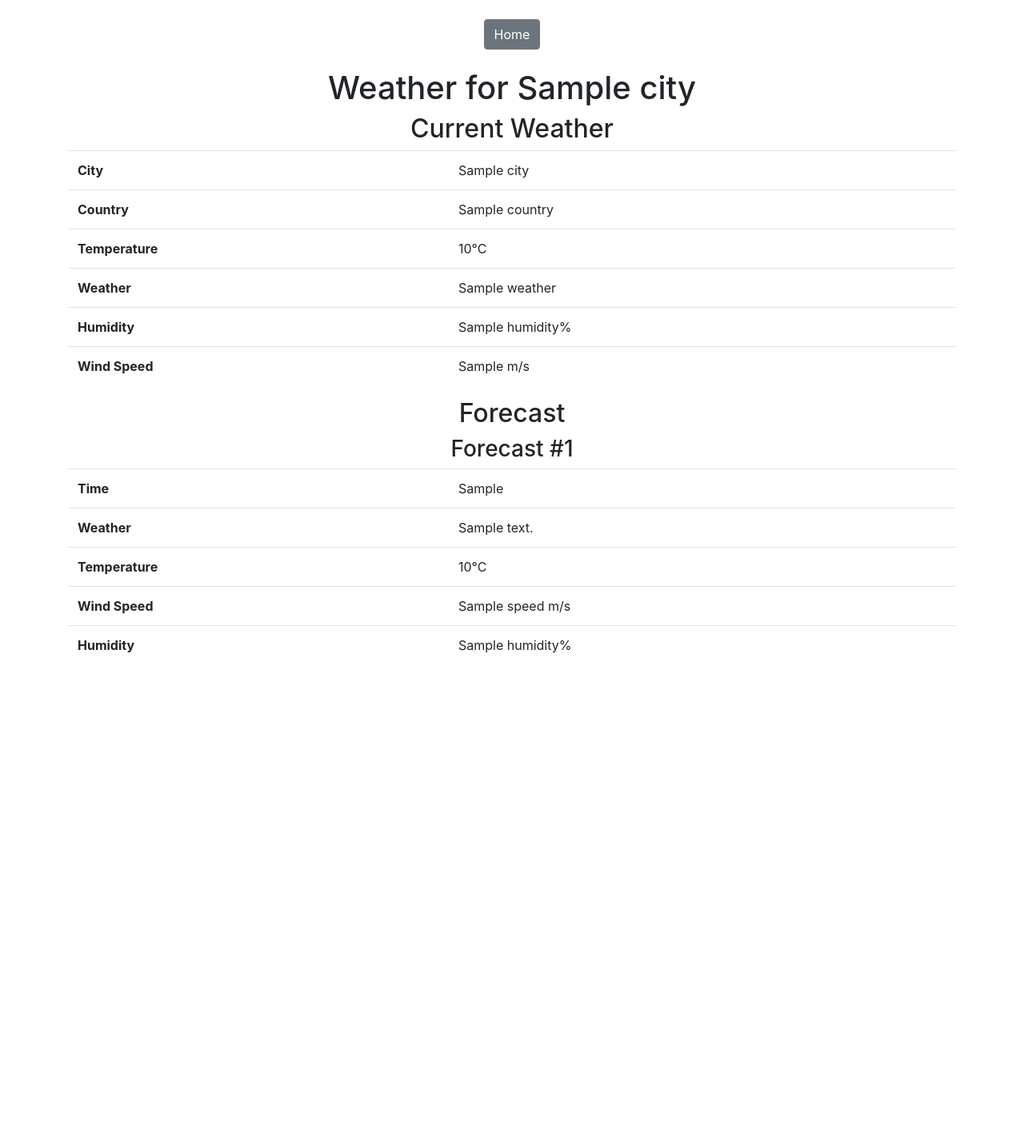
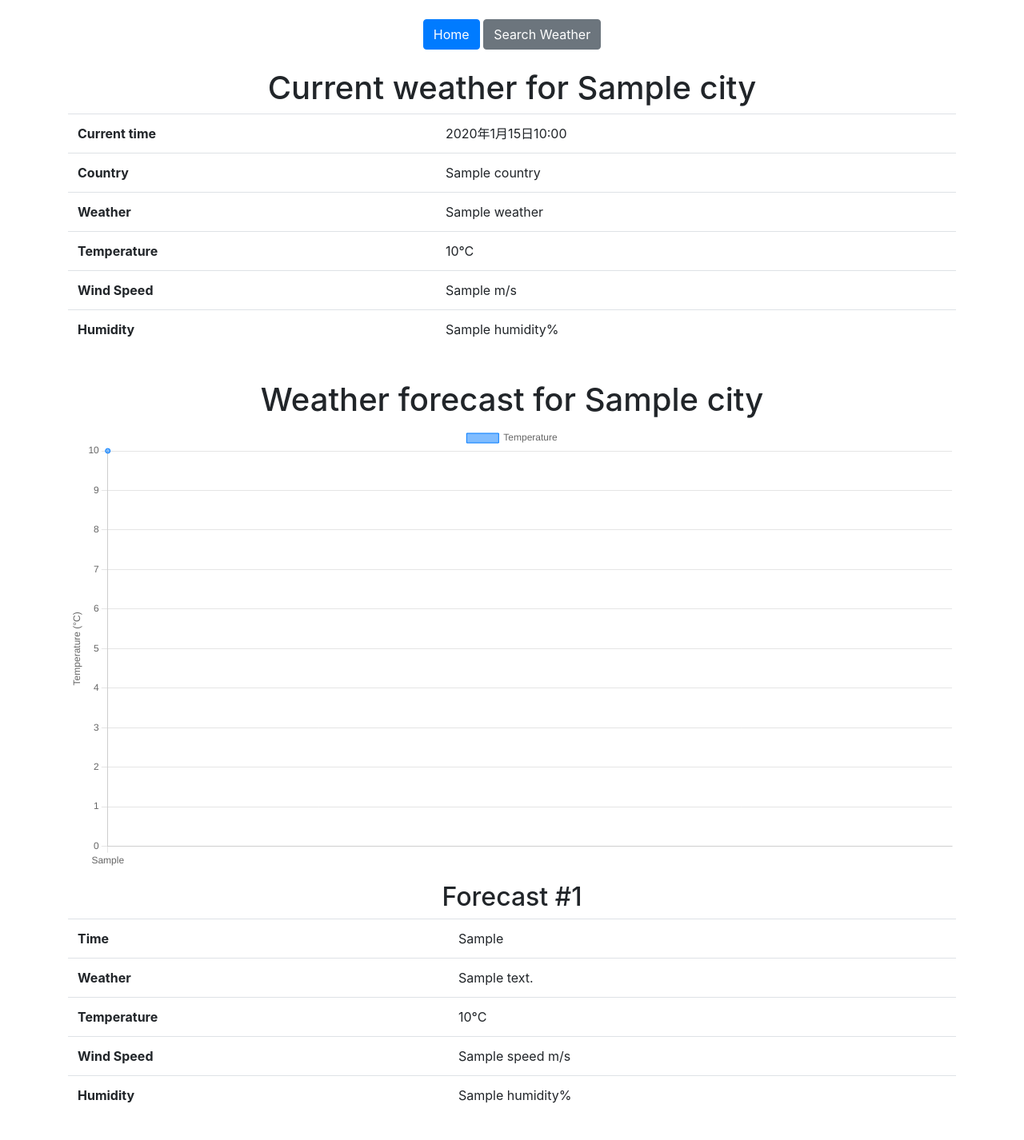
Before and after one commit to Anpo13211/script2023_demo, a Django app: template simpleApp/templates/search.html in a window 1280 px wide. Shown: the whole page at 80% size. Before the commit the page ends 817 px from the top, so only its background shows below. Run offline with Django 4.2, Linux system fonts and the light colour scheme; the template is opened without the code that fills it: most values are stand-ins (such as "Sample title", 1, 10 or a date in 2020); some libraries are stand-ins or nearby versions.

Commit message:
Add graph to the website.

```diff
--- a/simpleApp/templates/search.html
+++ b/simpleApp/templates/search.html
@@ -2,56 +2,60 @@
 <html>
 <head>
     <title>Weather Search Results</title>
-    <link href="https://stackpath.bootstrapcdn.com/bootstrap/4.3.1/css/bootstrap.min.css" rel="stylesheet">
+    <link rel="stylesheet" href="https://stackpath.bootstrapcdn.com/bootstrap/4.3.1/css/bootstrap.min.css">
+    <script src="https://cdn.jsdelivr.net/npm/chart.js"></script>
 </head>
 <body>
     <div class="container">
         <div class="row mt-4">
             <div class="col text-center">
-                <button onclick="location.href='{% url 'home' %}'" class="btn btn-secondary">Home</button>
+                <button onclick="location.href='{% url 'home' %}'" class="btn btn-primary">Home</button>
+                <a href="/weather_form/" class="btn btn-secondary">Search Weather</a>
             </div>
         </div>
 
         <div class="row mt-4">
             <div class="col">
-                <h1 class="text-center">Weather for {{ current.city }}</h1>
-                {% if current %}
-                    <h2 class="text-center">Current Weather</h2>
+                <h1 class="text-center">Current weather for {{ current.city }}</h1>
                 <table class="table">
                     <tbody>
                         <tr>
-                                <th scope="row">City</th>
-                                <td>{{ current.city }}</td>
+                            <th scope="row">Current time</th>
+                            <td>{{ current_time }}</td>
                         </tr>
                         <tr>
                             <th scope="row">Country</th>
                             <td>{{ current.country }}</td>
                         </tr>
                         <tr>
+                            <th scope="row">Weather</th>
+                            <td>{{ current.weather }}</td>
+                        </tr>
+                        <tr>
                             <th scope="row">Temperature</th>
                             <td>{{ current.temperature }}°C</td>
                         </tr>
                         <tr>
-                                <th scope="row">Weather</th>
-                                <td>{{ current.weather }}</td>
+                            <th scope="row">Wind Speed</th>
+                            <td>{{ current.wind_speed }} m/s</td>
                         </tr>
                         <tr>
                             <th scope="row">Humidity</th>
                             <td>{{ current.humidity }}%</td>
                         </tr>
-                            <tr>
-                                <th scope="row">Wind Speed</th>
-                                <td>{{ current.wind_speed }} m/s</td>
-                            </tr>
                     </tbody>
                 </table>
-                {% else %}
-                    <p class="text-center">No current weather data available for {{ city }}</p>
-                {% endif %}
-                {% if forecast %}
-                    <h2 class="text-center">Forecast</h2>
+            </div>
+        </div>
+
+        <div class="row mt-4">
+            <div class="col">
+                <h1 class="text-center">Weather forecast for {{ forecast.city.name }}</h1>
+                <canvas id="forecast-chart"></canvas>
                 {% for entry in forecast.list %}
-                        <h3 class="text-center">Forecast #{{ forloop.counter }}</h3>
+                <p></p>
+                <p></p>
+                <h2 class="text-center">Forecast #{{ forloop.counter }}</h2>
                 <table class="table">
                     <tbody>
                         <tr>
@@ -72,18 +76,80 @@
                         </tr>
                         <tr>
                             <th scope="row">Humidity</th>
-                                    <td>{{ entry.main.humidity }}%</td>
+                            <td>{{ entry.main.humidity }}%</p>
                         </tr>
                     </tbody>
                 </table>
-                    {% empty %}
-                        <p class="text-center">No forecast data available for {{ city }}</p>
                 {% endfor %}
-                {% else %}
-                    <p class="text-center">No forecast data available for {{ city }}</p>
-                {% endif %}
             </div>
         </div>
     </div>
+
+    <script src="https://code.jquery.com/jquery-3.3.1.slim.min.js"></script>
+    <script src="https://cdnjs.cloudflare.com/ajax/libs/popper.js/1.14.7/umd/popper.min.js"></script>
+    <script src="https://stackpath.bootstrapcdn.com/bootstrap/4.3.1/js/bootstrap.min.js"></script>
+    <script>
+
+        var forecastData = [
+        {% for entry in forecast.list %}
+        {
+            time: "{{ entry.dt_txt }}",
+            temp: {{ entry.main.temp }},
+            weather: "{{ entry.weather.0.description }}"
+        },
+        {% endfor %}
+    ];
+
+        // Convert forecast data to JavaScript array
+        var forecastData = [
+            {% for entry in forecast.list %}
+            {
+                time: "{{ entry.dt_txt }}",
+                temp: {{ entry.main.temp }},
+                weather: "{{ entry.weather.0.description }}"
+            },
+            {% endfor %}
+        ];
+
+        var ctx = document.getElementById('forecast-chart').getContext('2d');
+        new Chart(ctx, {
+            type: 'line',
+            data: {
+                labels: forecastData.map(function(entry) { return entry.time; }),
+                datasets: [{
+                    label: 'Temperature',
+                    data: forecastData.map(function(entry) { return entry.temp; }),
+                    backgroundColor: 'rgba(0, 123, 255, 0.5)',
+                    borderColor: 'rgba(0, 123, 255, 1)',
+                    borderWidth: 1,
+                }]
+            },
+            options: {
+                scales: {
+                    y: {
+                        beginAtZero: true,
+                        title: {
+                            display: true,
+                            text: 'Temperature (°C)'
+                        }
+                    }
+                },
+                plugins: {
+                    tooltip: {
+                        callbacks: {
+                            label: function(context) {
+                                var label = '';
+                                if (context.dataset.label) {
+                                    label += context.dataset.label + ': ';
+                                }
+                                label += context.parsed.y + '°C, ' + forecastData[context.dataIndex].weather;
+                                return label;
+                            }
+                        }
+                    }
+                }
+            }
+        });
+</script>
 </body>
 </html>
--- a/simpleApp/views.py
+++ b/simpleApp/views.py
@@ -64,7 +64,7 @@ def convert_utc_to_local(utc_dt_str):
     local_tz = pytz.timezone('Asia/Tokyo')
     local_dt = utc_dt.astimezone(local_tz)
 
-    return local_dt.strftime('%Y-%m-%d %H:%M:%S')
+    return local_dt.strftime('%m月%d日%H:%M')
 
 def weather_view(request):
     context = get_weather_data(request)
--- a/simpleApp/weather.py
+++ b/simpleApp/weather.py
@@ -11,7 +11,7 @@ params = {
     'appid': API_KEY,
     'units': 'metric',  # Use 'imperial' for Fahrenheit
     'lang': 'ja',
-    'cnt': 12
+    'cnt': 10
 }
 
 async def search_fetch_forecast(session, url, city):
```
Also changed, not shown: simpleApp/templates/forecast.html (+66 -1 lines). Lines whose indentation alone changed are shown as unchanged.
